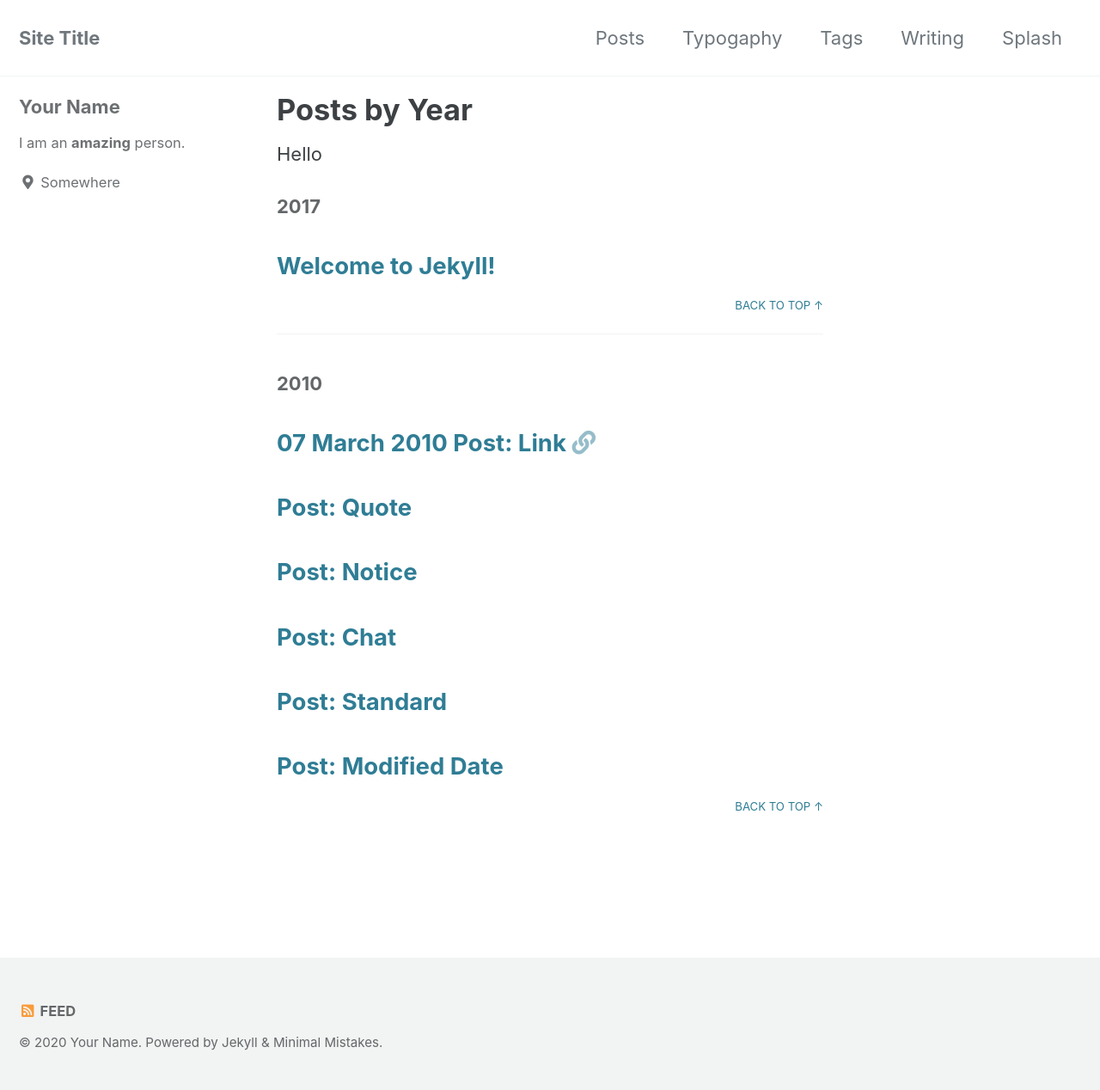
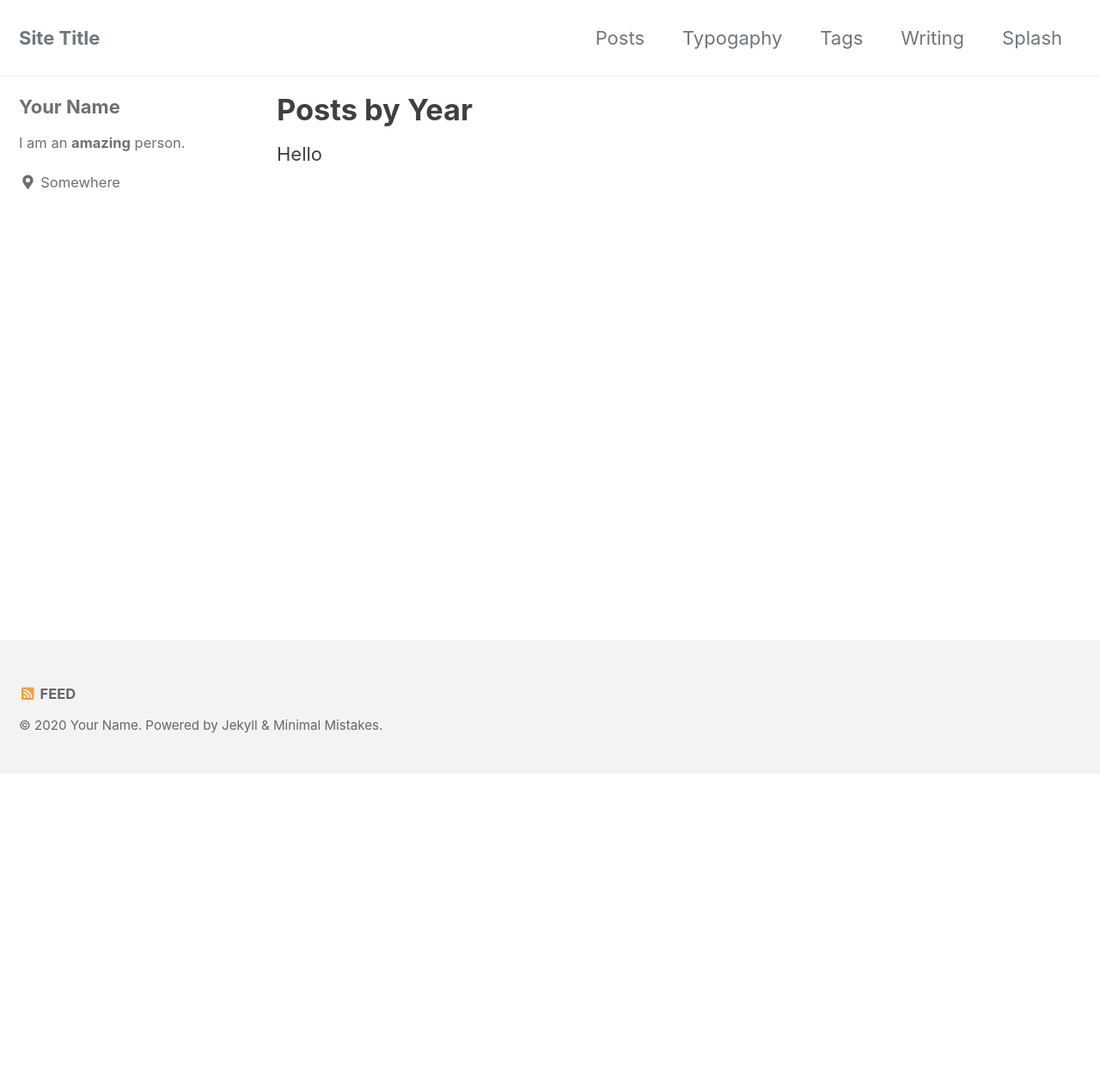
Before and after one commit to anantjoshi97/website, a Jekyll site: the page built from _pages/write.md, in a window 1280 px wide. Shown: the whole page at 86% size. Built offline with Jekyll 4.4.1, drawn with Linux system fonts in a browser that asks for light colours; cached includes are drawn as plain includes; after the commit the page ends 900 px from its top, so only the background shows below that.

Commit message:
Removed list of posts

```diff
--- a/_pages/write.md
+++ b/_pages/write.md
@@ -8,16 +8,3 @@ author_profile: true
 ---
 
 Hello
-
-{% assign postsByYear = site.posts | group_by_exp: 'post', 'post.date | date: "%Y"' %}
-{% for year in postsByYear %}
-  <section id="{{ year.name }}" class="taxonomy__section">
-    <h2 class="archive__subtitle">{{ year.name }}</h2>
-    <div class="entries-{{ page.entries_layout | default: 'list' }}">
-      {% for post in year.items %}
-        {% include archive-single-new.html type=page.entries_layout %}
-      {% endfor %}
-    </div>
-    <a href="#page-title" class="back-to-top">{{ site.data.ui-text[site.locale].back_to_top | default: 'Back to Top' }} &uarr;</a>
-  </section>
-{% endfor %}
```
